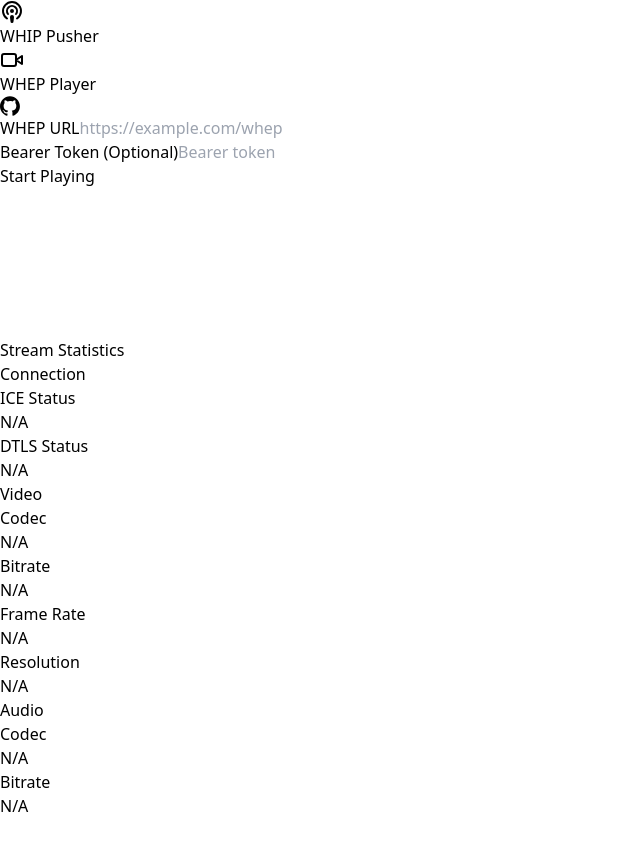
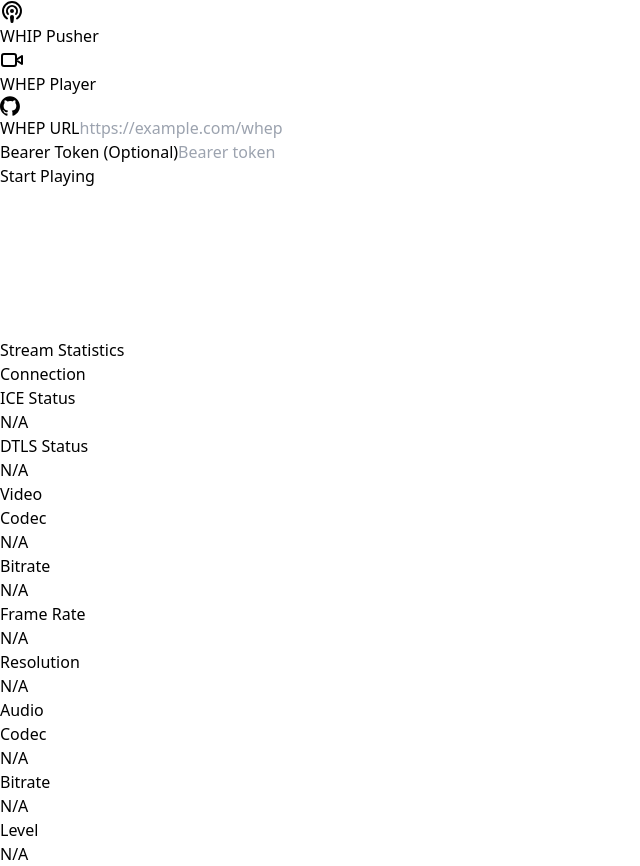
Before and after one commit to parallelcc/whip-pusher-whep-player, a React (Vite) app: page /whep in a window 1280 px wide. Shown: the whole page, without its empty margins (0-640 px from the left). Before the commit the page ends 818 px from the top, so only its background shows below. Built offline with nearby package versions, Linux system fonts and the light colour scheme.

Commit message:
feat(whep): add audio level stats

```diff
--- a/src/components/WHEPPlayer.tsx
+++ b/src/components/WHEPPlayer.tsx
@@ -12,6 +12,7 @@ interface VideoStats {
 interface AudioStats {
   codec?: string;
   bitrate?: number;
+  level?: number;
 }
 
 interface ConnectionStats {
@@ -120,6 +121,10 @@ function WHEPPlayer() {
             newAudioStats.bitrate = interval > 0 ?
               Math.round(((audioBytesReceived - lastBytesReceivedRef.current.audio) * 8) / interval) :
               0;
+
+            if (typeof stat.audioLevel === 'number') {
+              newAudioStats.level = Math.round(stat.audioLevel * 100);
+            }
 
             lastBytesReceivedRef.current.audio = audioBytesReceived;
             setAudioStats(newAudioStats);
@@ -285,6 +290,10 @@ function WHEPPlayer() {
                   <div className="text-sm text-gray-600">Bitrate</div>
                   <div className="font-medium">{audioStats.bitrate != undefined ? `${Math.round(audioStats.bitrate / 1000)} kbps` : 'N/A'}</div>
                 </div>
+                <div className="bg-white p-3 rounded shadow">
+                  <div className="text-sm text-gray-600">Level</div>
+                  <div className="font-medium">{audioStats.level != undefined ? `${audioStats.level}%` : 'N/A'}</div>
+                </div>
               </div>
             </div>
           </div>
```
